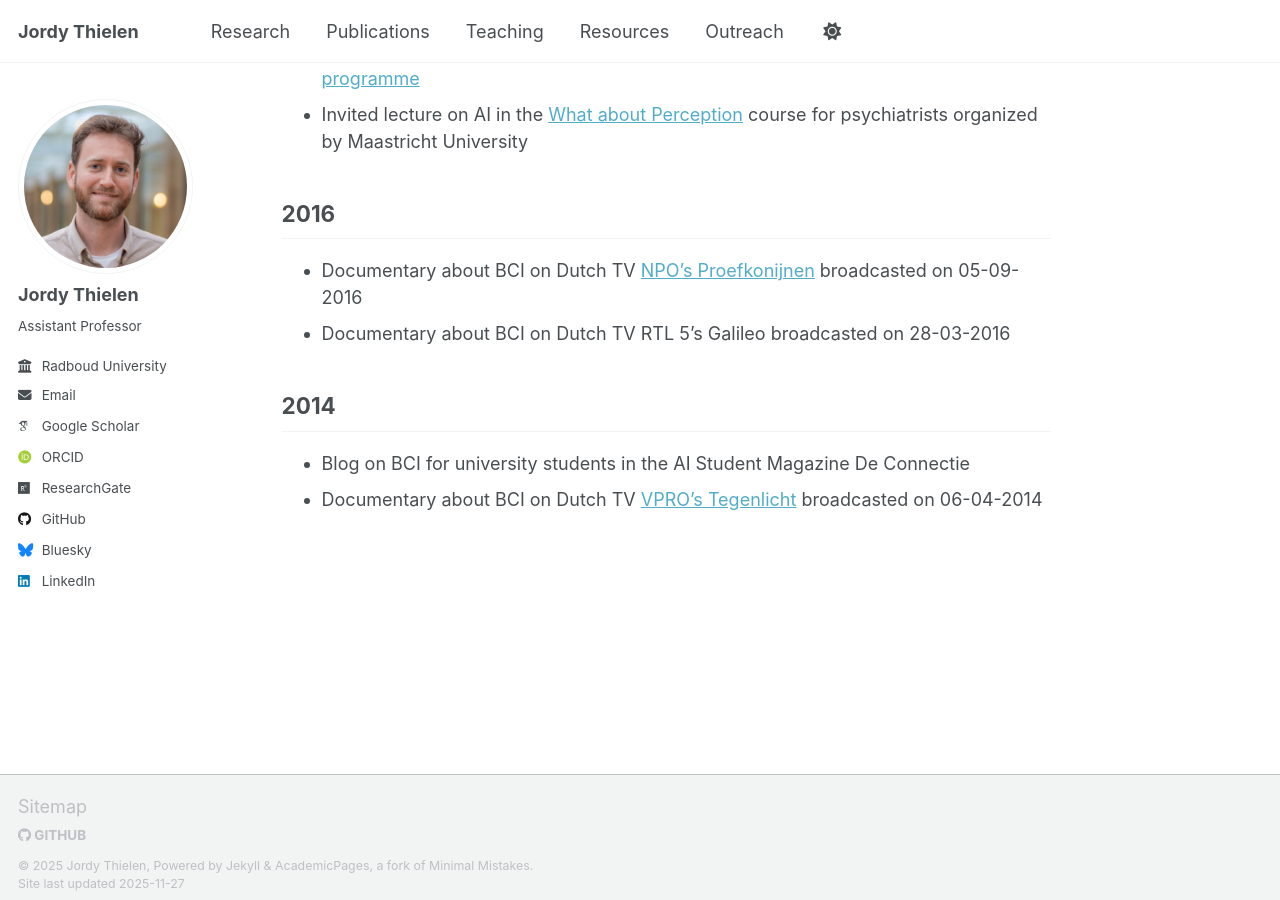
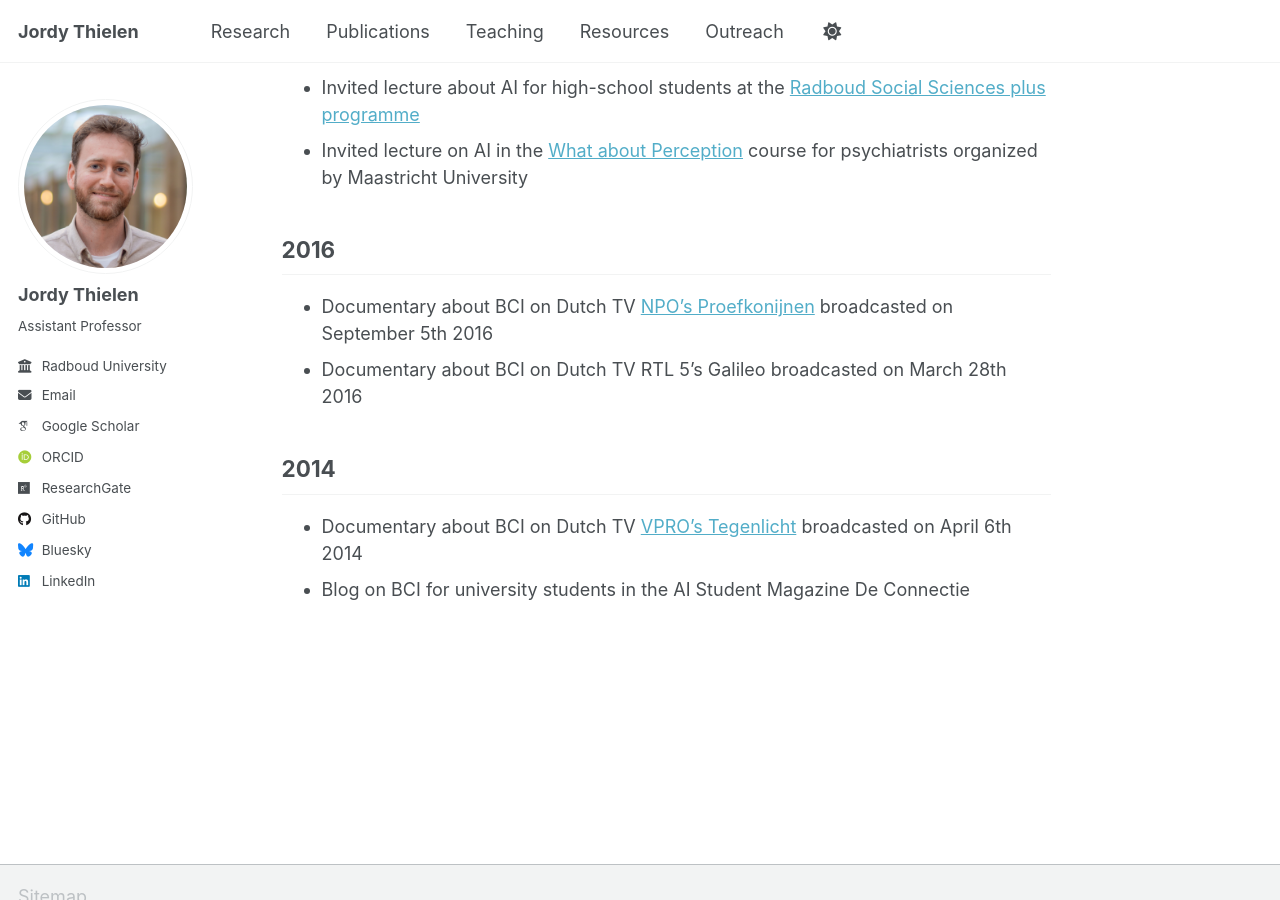
Before and after one commit to thijor/thijor, a Jekyll site: the page built from _pages/outreach.md, in a window 1280 px wide and 900 px high, scrolled down 800 px. Built offline with Jekyll 4.4.1, drawn with Linux system fonts in a browser that asks for light colours; some web fonts are replaced; a script that is not in the unit is left out.

Commit message:
fix outreach

```diff
--- a/_pages/outreach.md
+++ b/_pages/outreach.md
@@ -12,22 +12,22 @@ author_profile: true
 ## 2024
 * Article on my academic career path with [Neuroscience Nijmegen](https://neurosciencenijmegen.com/Interviews-and-articles/)
 * Video on BCI research at the [Donders Institute](https://www.youtube.com/watch?v=9Chl-VN6ziY)
-* Article on BCI and Elon Musk's Neuralink on [Radboud Recharge](https://www.radboudrecharge.nl/nl/artikel/musks-chip-is-indrukwekkend-maar-het-kan-ook-zonder)
+* Article on BCI and Elon Musk's Neuralink on [Radboud Recharge](https://www.ru.nl/en/research/research-news/musks-chip-is-impressive-but-there-are-alternative-ways)
 * Article on BCI and Elon Musk's Neuralink on [NOS](https://nos.nl/nieuwsuur/artikel/2506896-musks-hersenimplantaat-is-heel-gewaagde-sprong-in-het-duister)
 
 ## 2023
 * Public lectures and live demos about BCI for ALS patients at [NPO 3FM Serous Request](https://www.npo3fm.nl/programmas/3fm-serious-request)
-Article about NPO 3FM Serious Request activities in [Radboud Recharge](https://www.radboudrecharge.nl/nl/artikel/donders-instituut-komt-in-actie-voor-3fm-serious-request)
+* Article about NPO 3FM Serious Request activities in [Radboud Recharge](https://www.radboudrecharge.nl/nl/artikel/donders-instituut-komt-in-actie-voor-3fm-serious-request)
 
 ## 2022
-* Article on my academic career for university students in [Radboud Recharge](https://www.radboudrecharge.nl/nl/artikel/ik-mailde-naar-hoogleraren-of-ik-kon-bijdragen-aan-hun-onderzoek)
+* Article on my academic career for university students in [Radboud Recharge](https://www.ru.nl/en/services/recharge/overview/i-emailed-professors-to-see-if-i-could-contribute-to-their-research)
 * Invited lecture about AI for high-school students at the [Radboud Social Sciences plus programme](https://www.ru.nl/over-ons/agenda/radboud-social-sciences)
 * Invited lecture on AI in the [What about Perception](https://www.aanmelder.nl/wadcursussen) course for psychiatrists organized by Maastricht University
 
 ## 2016
-* Documentary about BCI on Dutch TV [NPO's Proefkonijnen](https://npo.nl/start/serie/proefkonijnen_2) broadcasted on 05-09-2016
-* Documentary about BCI on Dutch TV RTL 5's Galileo broadcasted on 28-03-2016
+* Documentary about BCI on Dutch TV [NPO's Proefkonijnen](https://npo.nl/start/serie/proefkonijnen_2) broadcasted on September 5th 2016
+* Documentary about BCI on Dutch TV RTL 5's Galileo broadcasted on March 28th 2016
 
 ## 2014
+* Documentary about BCI on Dutch TV [VPRO's Tegenlicht](https://www.youtube.com/watch?v=T_Z5LDNl0bk) broadcasted on April 6th 2014
 * Blog on BCI for university students in the AI Student Magazine De Connectie
-* Documentary about BCI on Dutch TV [VPRO's Tegenlicht](https://www.youtube.com/watch?v=T_Z5LDNl0bk) broadcasted on 06-04-2014
```
